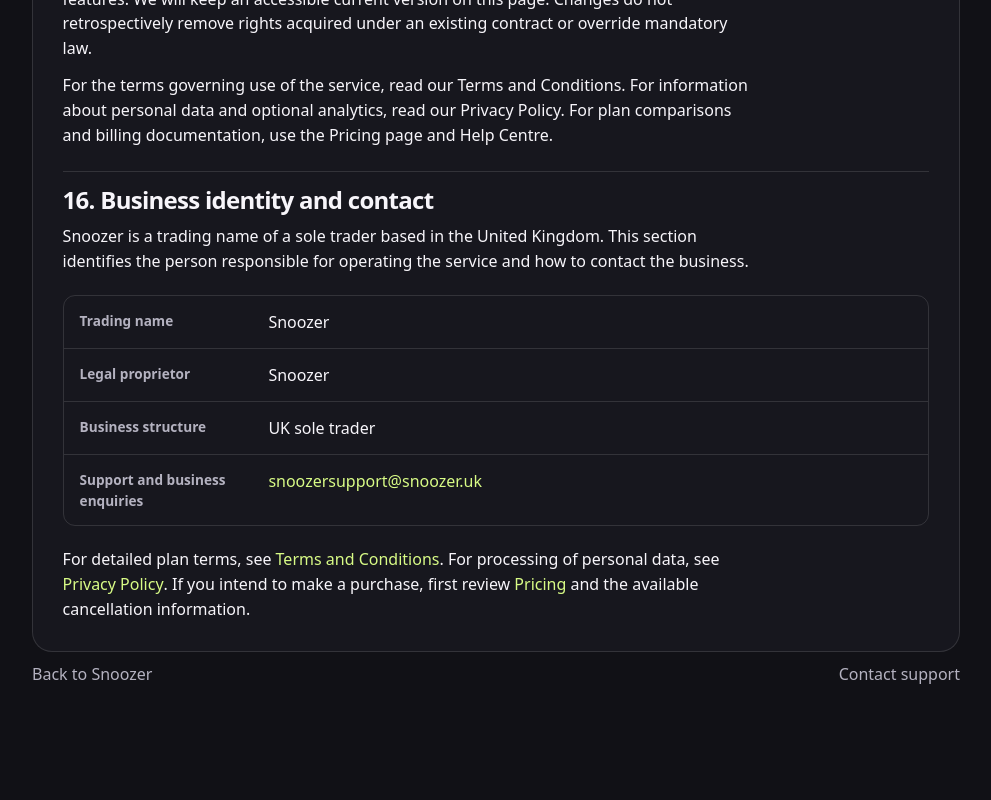
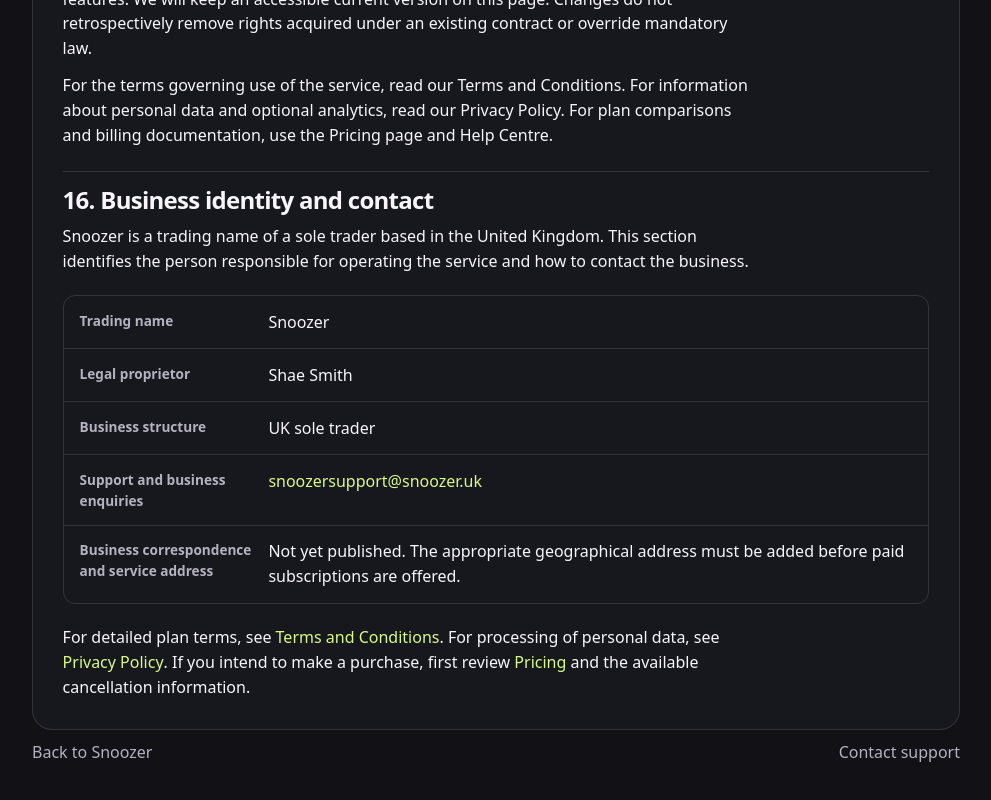
Before and after one commit to Truwty/snoozer-uk, a Next.js app: page /legal in a window 1280 px wide. Shown: the part 5306-6106 px from the top of the page, without its empty margins (144-1135 px from the left). Before the commit the page ends 6074 px from the top, so only its background shows below. Built offline with nearby package versions, Linux system fonts and the light colour scheme; no server answers.

Commit message:
fix: restore legally required sole-trader disclosure and CI consistency

```diff
--- a/src/app/legal/page.tsx
+++ b/src/app/legal/page.tsx
@@ -165,9 +165,10 @@ export default function LegalInformationPage() {
       <p>Snoozer is a trading name of a sole trader based in the United Kingdom. This section identifies the person responsible for operating the service and how to contact the business.</p>
       <dl className="legal-trader-details">
         <div><dt>Trading name</dt><dd>Snoozer</dd></div>
-        <div><dt>Legal proprietor</dt><dd>Snoozer</dd></div>
+        <div><dt>Legal proprietor</dt><dd>Shae Smith</dd></div>
         <div><dt>Business structure</dt><dd>UK sole trader</dd></div>
         <div><dt>Support and business enquiries</dt><dd><a href="mailto:snoozersupport@snoozer.uk">snoozersupport@snoozer.uk</a></dd></div>
+        <div><dt>Business correspondence and service address</dt><dd>Not yet published. The appropriate geographical address must be added before paid subscriptions are offered.</dd></div>
       </dl>
       <p>For detailed plan terms, see <Link href="/terms">Terms and Conditions</Link>. For processing of personal data, see <Link href="/privacy">Privacy Policy</Link>. If you intend to make a purchase, first review <Link href="/pricing">Pricing</Link> and the available cancellation information.</p>
     </section>
```
